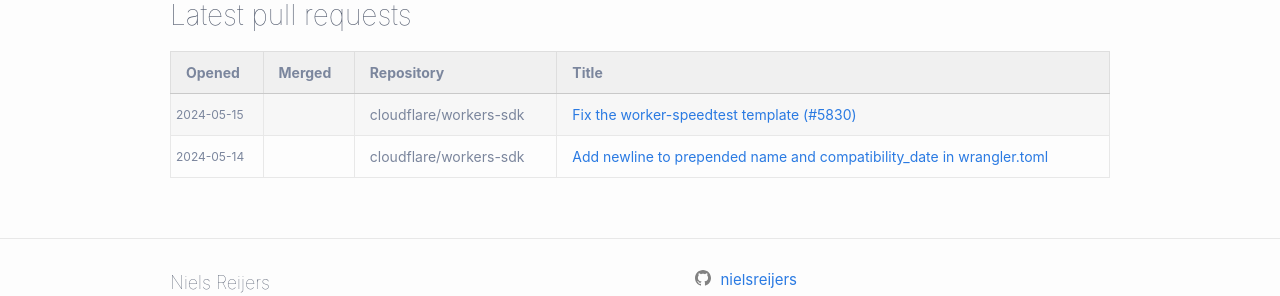
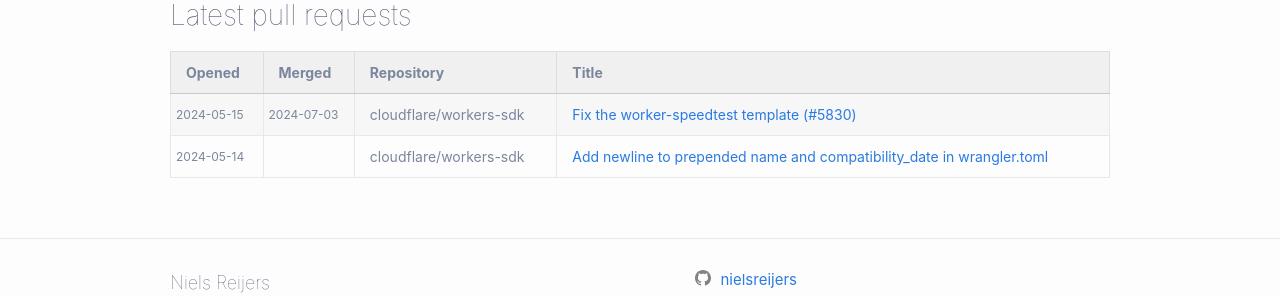
Before and after one commit to nielsreijers/nielsreijers.github.io, a Jekyll site: the page built from index.markdown, in a window 1280 px wide. Shown: the part 713-1009 px from the top of the page. Built offline with Jekyll 4.4.1, drawn with Linux system fonts in a browser that asks for light colours.

Commit message:
Updated pullrequests.yml

```diff
--- a/_data/pullrequests.yml
+++ b/_data/pullrequests.yml
@@ -4,7 +4,7 @@
 #   url:
 
 - opened: 2024-05-15
-  merged:
+  merged: 2024-07-03
   title:  Fix the worker-speedtest template (#5830)
   url:    https://github.com/cloudflare/workers-sdk/pull/5840
 
```
